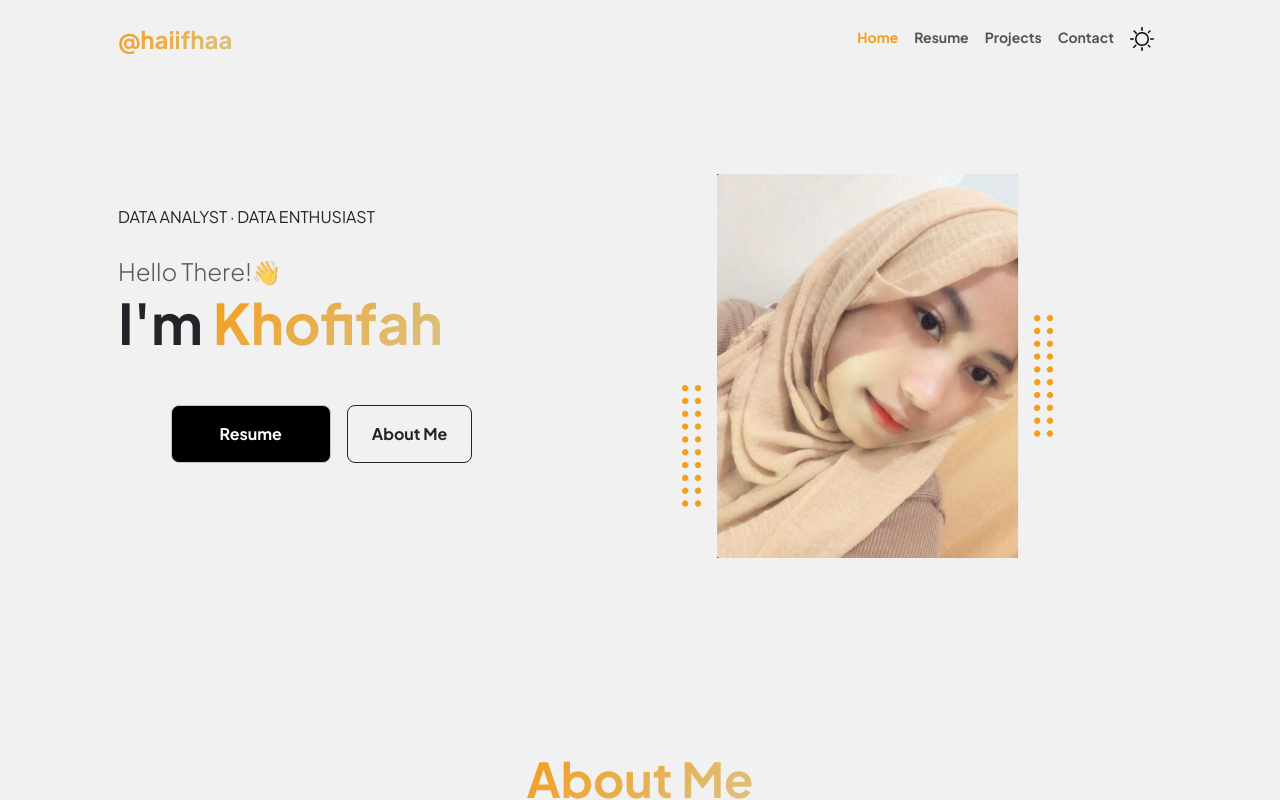
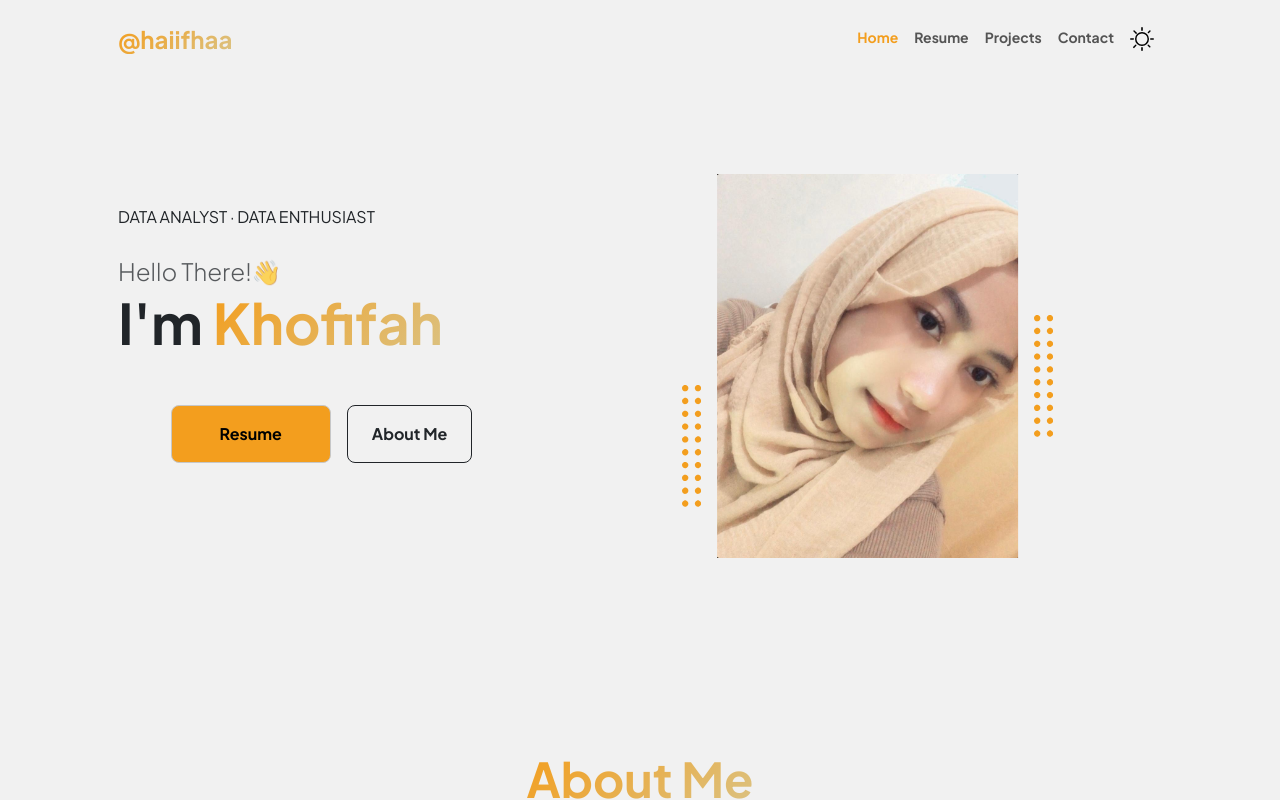
Before and after one commit to Khofifahifah/fifah-web, a Vue app: page / in a window 1280 px wide. In both pictures the pointer is over the link 250 px from the left and 433 px from the top of the page. Shown: the top 800 px of the page. Built offline with nearby package versions, Linux system fonts and the light colour scheme.

Commit message:
ref: resume button hover effect

```diff
--- a/src/assets/main.css
+++ b/src/assets/main.css
@@ -30,6 +30,12 @@
   background-color: black !important;
   color: white !important;
 }
+
+.btn-light:hover {
+  background-color: #f39e1e !important;
+  color: black !important;
+}
+
 .sun {
   fill: black;
 }
@@ -87,6 +93,11 @@
     color: black !important;
   }
 
+  .btn-light:hover {
+    background-color: #f39e1e !important;
+    color: black !important;
+  }
+
   .sun {
     fill: transparent !important;
   }
```
